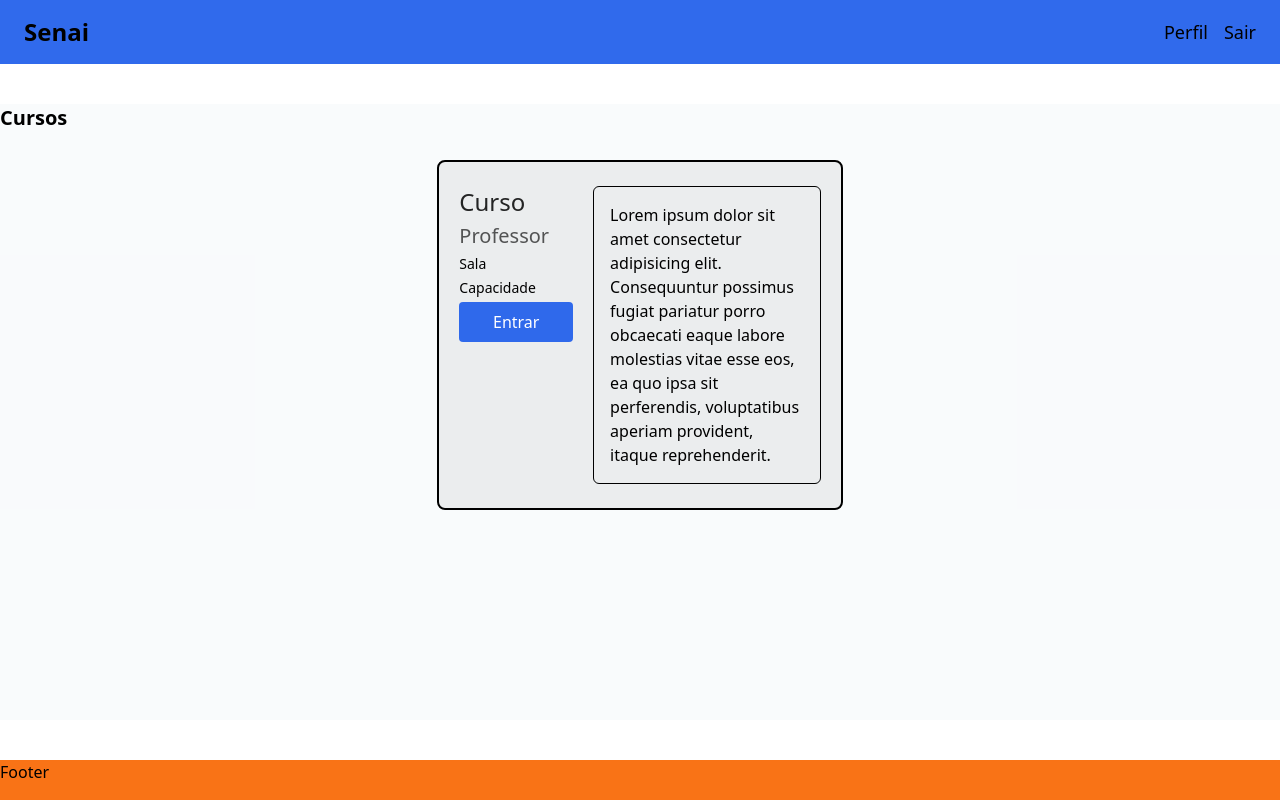
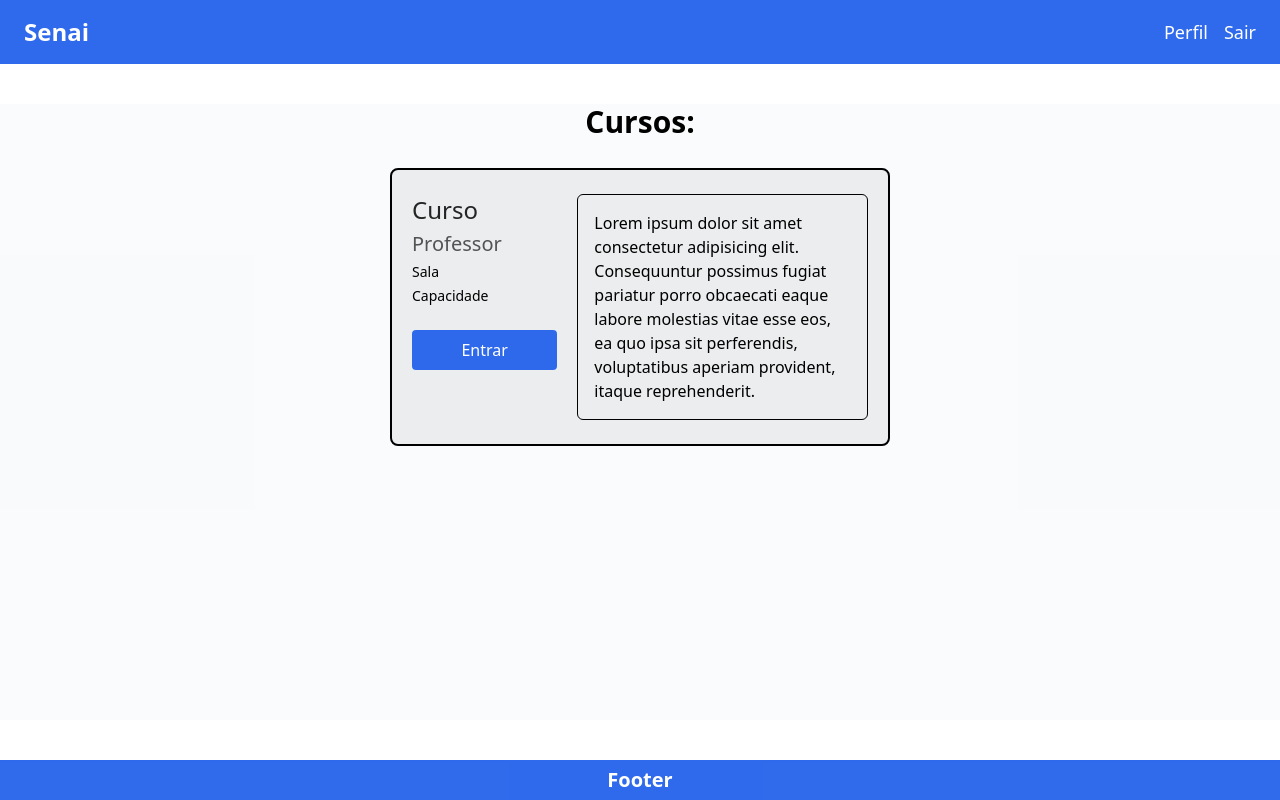
Before and after one commit to Mundo-Senai/sagasenai, a PHP site: page /html/dashboard/index.html in a window 1280 px wide. Run offline with PHP 8.4, Linux system fonts and the light colour scheme.

Commit message:
Dashboard

```diff
--- a/src/html/dashboard/index.html
+++ b/src/html/dashboard/index.html
@@ -8,36 +8,36 @@
 </head>
 <body class="w-full min-h-screen grid grid-rows-[auto_1fr_auto]">
     <header class="w-full h-16 flex flex-row items-center justify-between bg-blue-600/95 px-6">
-        <h1 class="text-2xl font-bold">Senai</h1>
+        <h1 class="text-2xl font-bold text-white">Senai</h1>
         <div class="flex flex-row gap-4 items-center">
-            <h2 class="text-lg ">Perfil</h2>
-            <h2 class="text-lg">Sair</h2>
+            <h2 class="text-lg text-white cursor-pointer">Perfil</h2>
+            <h2 class="text-lg text-white cursor-pointer">Sair</h2>
         </div>
     </header>
     <main class="w-full h-full min-h-[calc(100%-40px)] py-10 flex flex-col pb-10 bg-white">
         <div class="w-full h-full flex flex-col bg-slate-200/20">
-            <h1 class="text-xl font-bold">Cursos</h1>
-            <div class="w-full flex flex-col px-8 py-7 lg:flex-row gap-16 flex-wrap items-center justify-center">
+            <h1 class="text-3xl font-bold mx-auto">Cursos:</h1>
+            <div class="w-full flex flex-col px-8 py-7 lg:flex-row gap-16 lg:flex-wrap items-center justify-center">
                 <!--Salas vao aqui-->
-                <div class="w-11/12 whitespace-break-spaces break-words py-6 bg-zinc-500/10 border-2 border-black rounded-lg h-[calc(fit+56px)] min-h-fit flex flex-col gap-5 px-5 lg:flex-row md:w-2/4 lg:w-4/12">
-                    <div class="flex w-2/6 flex-col gap-1 justify-between h-full">
+                <div class="w-11/12 py-6 bg-zinc-500/10 border-2 border-black rounded-lg h-[calc(fit+56px)] min-h-fit flex flex-col justify-center gap-5 px-5 lg:flex-row md:w-2/4 lg:w-1/4 lg:min-w-[500px]">
+                    <div class="flex w-full lg:w-2/6 flex-col gap-1 justify-between h-full">
                         <div class="flex flex-col gap-1">
                             <h1 class="text-2xl text-black/85">Curso</h1>
                             <h2 class="text-xl text-black/65">Professor</h2>
                             <p class="text-sm">Sala</p>
                             <p class="text-sm">Capacidade</p>
                         </div>
-                        <button class="bg-blue-600/95 w-[calc(fit+30px)] text-white p-2 rounded">Entrar</button>
+                        <button class="bg-blue-600/95 mt-5 w-full text-white p-2 rounded duration-200 transition-all lg:hover:bg-blue-500/95">Entrar</button>
                     </div>
-                    <div class="flex items-center w-4/6 h-full ">
+                    <div class="flex items-center lg:w-4/6 w-full h-full ">
                         <p class="border-black border-[1px] rounded-md p-4 break-keep">Lorem ipsum dolor sit amet consectetur adipisicing elit. Consequuntur possimus fugiat pariatur porro obcaecati eaque labore molestias vitae esse eos, ea quo ipsa sit perferendis, voluptatibus aperiam provident, itaque reprehenderit.</p>
                     </div>
                 </div>
             </div>
         </div>
     </main>
-    <footer class="w-full h-10 bg-orange-500">
-        <h1>Footer</h1>
+    <footer class="w-full h-10 bg-blue-600/95 flex items-center">
+        <h1 class="mx-auto text-xl text-white font-bold">Footer</h1>
     </footer>
 </body>
 </html>
--- a/src/output.css
+++ b/src/output.css
@@ -554,24 +554,17 @@ video {
   --tw-contain-style:  ;
 }
 
-.absolute {
-  position: absolute;
+.mx-auto {
+  margin-left: auto;
+  margin-right: auto;
 }
 
-.relative {
-  position: relative;
+.mt-5 {
+  margin-top: 1.25rem;
 }
 
-.bottom-0 {
-  bottom: 0px;
-}
-
-.-mt-2 {
-  margin-top: -0.5rem;
-}
-
-.mt-auto {
-  margin-top: auto;
+.mt-10 {
+  margin-top: 2.5rem;
 }
 
 .flex {
@@ -631,6 +624,10 @@ video {
   width: 100%;
 }
 
+.cursor-pointer {
+  cursor: pointer;
+}
+
 .grid-rows-\[auto_1fr_auto\] {
   grid-template-rows: auto 1fr auto;
 }
@@ -645,6 +642,10 @@ video {
 
 .flex-wrap {
   flex-wrap: wrap;
+}
+
+.place-items-start {
+  place-items: start;
 }
 
 .items-center {
@@ -675,26 +676,6 @@ video {
   gap: 1.25rem;
 }
 
-.gap-2 {
-  gap: 0.5rem;
-}
-
-.place-self-end {
-  place-self: end;
-}
-
-.self-end {
-  align-self: flex-end;
-}
-
-.self-center {
-  align-self: center;
-}
-
-.justify-self-end {
-  justify-self: end;
-}
-
 .whitespace-break-spaces {
   white-space: break-spaces;
 }
@@ -711,12 +692,12 @@ video {
   border-radius: 0.25rem;
 }
 
+.rounded-lg {
+  border-radius: 0.5rem;
+}
+
 .rounded-md {
   border-radius: 0.375rem;
-}
-
-.rounded-lg {
-  border-radius: 0.5rem;
 }
 
 .border-2 {
@@ -753,14 +734,6 @@ video {
 .bg-white {
   --tw-bg-opacity: 1;
   background-color: rgb(255 255 255 / var(--tw-bg-opacity));
-}
-
-.bg-zinc-500\/50 {
-  background-color: rgb(113 113 122 / 0.5);
-}
-
-.bg-zinc-500\/20 {
-  background-color: rgb(113 113 122 / 0.2);
 }
 
 .bg-zinc-500\/10 {
@@ -860,6 +833,36 @@ video {
   text-decoration-line: underline;
 }
 
+.transition {
+  transition-property: color, background-color, border-color, text-decoration-color, fill, stroke, opacity, box-shadow, transform, filter, -webkit-backdrop-filter;
+  transition-property: color, background-color, border-color, text-decoration-color, fill, stroke, opacity, box-shadow, transform, filter, backdrop-filter;
+  transition-property: color, background-color, border-color, text-decoration-color, fill, stroke, opacity, box-shadow, transform, filter, backdrop-filter, -webkit-backdrop-filter;
+  transition-timing-function: cubic-bezier(0.4, 0, 0.2, 1);
+  transition-duration: 150ms;
+}
+
+.transition-all {
+  transition-property: all;
+  transition-timing-function: cubic-bezier(0.4, 0, 0.2, 1);
+  transition-duration: 150ms;
+}
+
+.duration-1000 {
+  transition-duration: 1000ms;
+}
+
+.duration-200 {
+  transition-duration: 200ms;
+}
+
+.hover\:bg-blue-600\/95:hover {
+  background-color: rgb(37 99 235 / 0.95);
+}
+
+.hover\:bg-blue-500\/95:hover {
+  background-color: rgb(59 130 246 / 0.95);
+}
+
 @media (min-width: 768px) {
   .md\:w-2\/4 {
     width: 50%;
@@ -871,7 +874,35 @@ video {
     width: 33.333333%;
   }
 
+  .lg\:w-4\/6 {
+    width: 66.666667%;
+  }
+
+  .lg\:w-\[calc\(fit\+30px\)\] {
+    width: calc(fit + 30px);
+  }
+
+  .lg\:w-2\/6 {
+    width: 33.333333%;
+  }
+
+  .lg\:w-1\/4 {
+    width: 25%;
+  }
+
+  .lg\:min-w-\[500px\] {
+    min-width: 500px;
+  }
+
   .lg\:flex-row {
     flex-direction: row;
   }
+
+  .lg\:flex-wrap {
+    flex-wrap: wrap;
+  }
+
+  .lg\:hover\:bg-blue-500\/95:hover {
+    background-color: rgb(59 130 246 / 0.95);
+  }
 }
```
